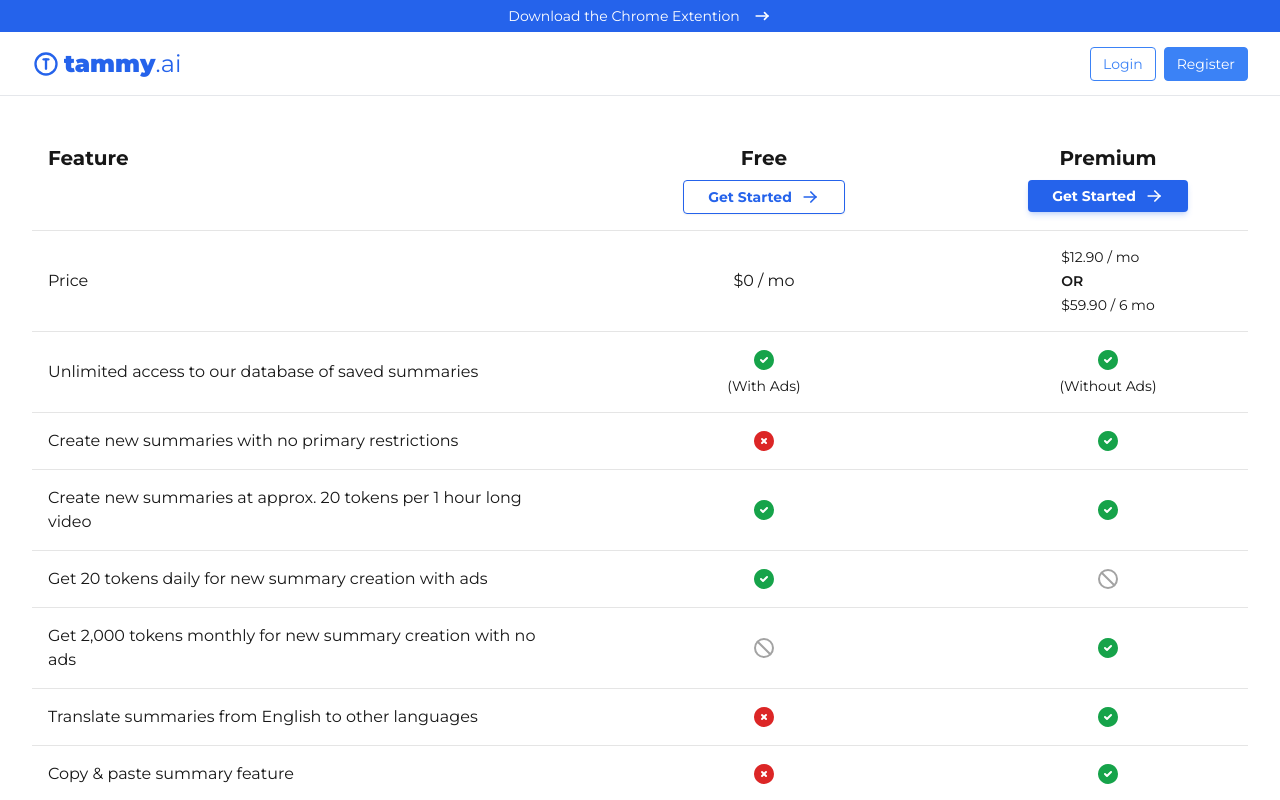
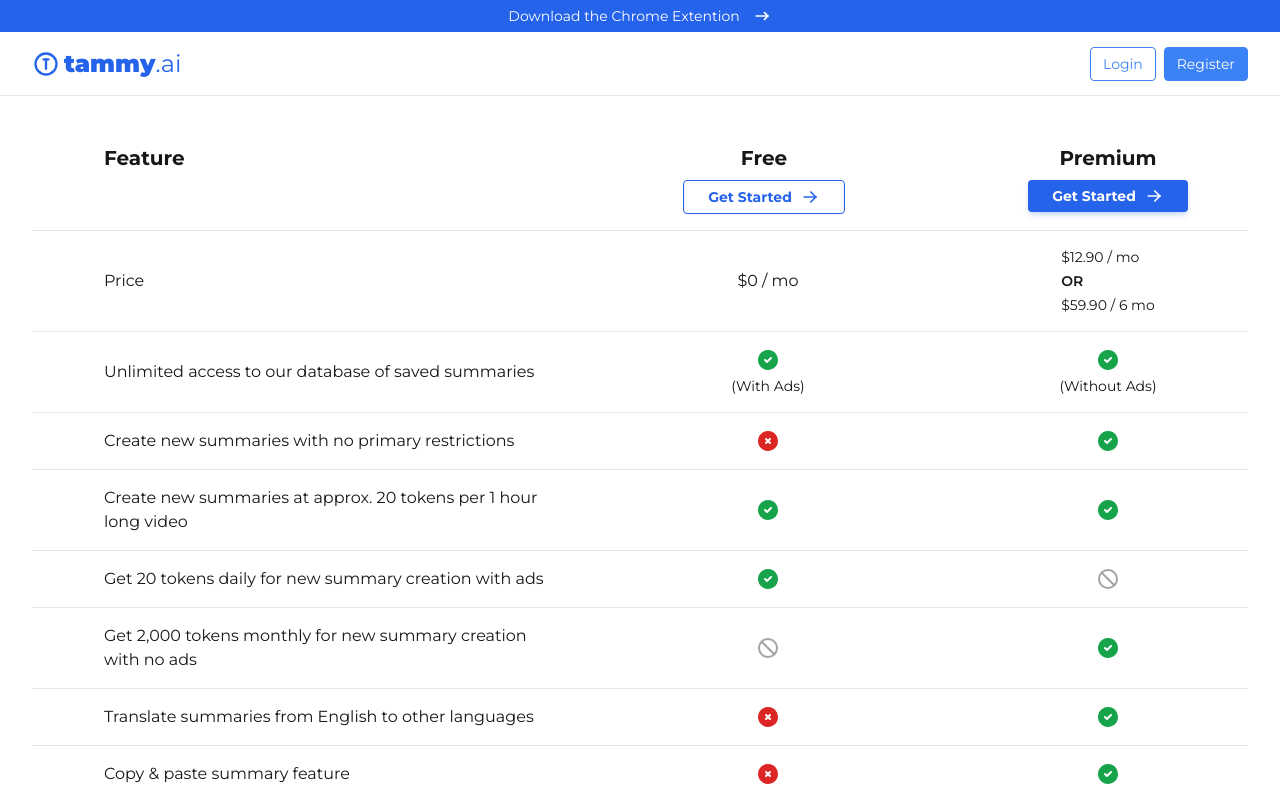
Before and after one commit to zaidakhterr/app-tammy-ai, a Next.js app: page /subscription in a window 1280 px wide. Shown: the top 800 px of the page. Built offline with nearby package versions, Linux system fonts and the light colour scheme.

Commit message:
Subscription page , left margin

```diff
--- a/pages/subscription.js
+++ b/pages/subscription.js
@@ -135,8 +135,8 @@ function SubscriptionTableRow({ free, pro, text }) {
   return (
     <>
       <div className=" pricing-grid grid items-center border-b border-neutral-200 p-4  text-xs dark:border-neutral-700  md:text-base">
-        <div>{text}</div>
-        <div className="flex items-center justify-center">
+        <div className="ml-3  md:ml-14">{text}</div>
+        <div className="ml-2 flex items-center justify-center">
           {conditionalIcon(free)}
         </div>
         <div className="flex items-center justify-center">
@@ -153,7 +153,7 @@ export default function Subscription() {
   return (
     <Container className="mt-8 h-full max-w-5xl ">
       <div className=" pricing-grid sticky top-16 grid h-full border-b border-neutral-200 bg-white p-4 text-sm  font-bold  dark:border-neutral-700 dark:bg-neutral-900 md:text-xl">
-        <div className=""> Feature</div>
+        <div className="ml-0  md:ml-14"> Feature</div>
         <div className="flex flex-col items-center justify-between gap-2">
           Free
           {user === null && (
```
Also changed, not shown: todo.txt.
